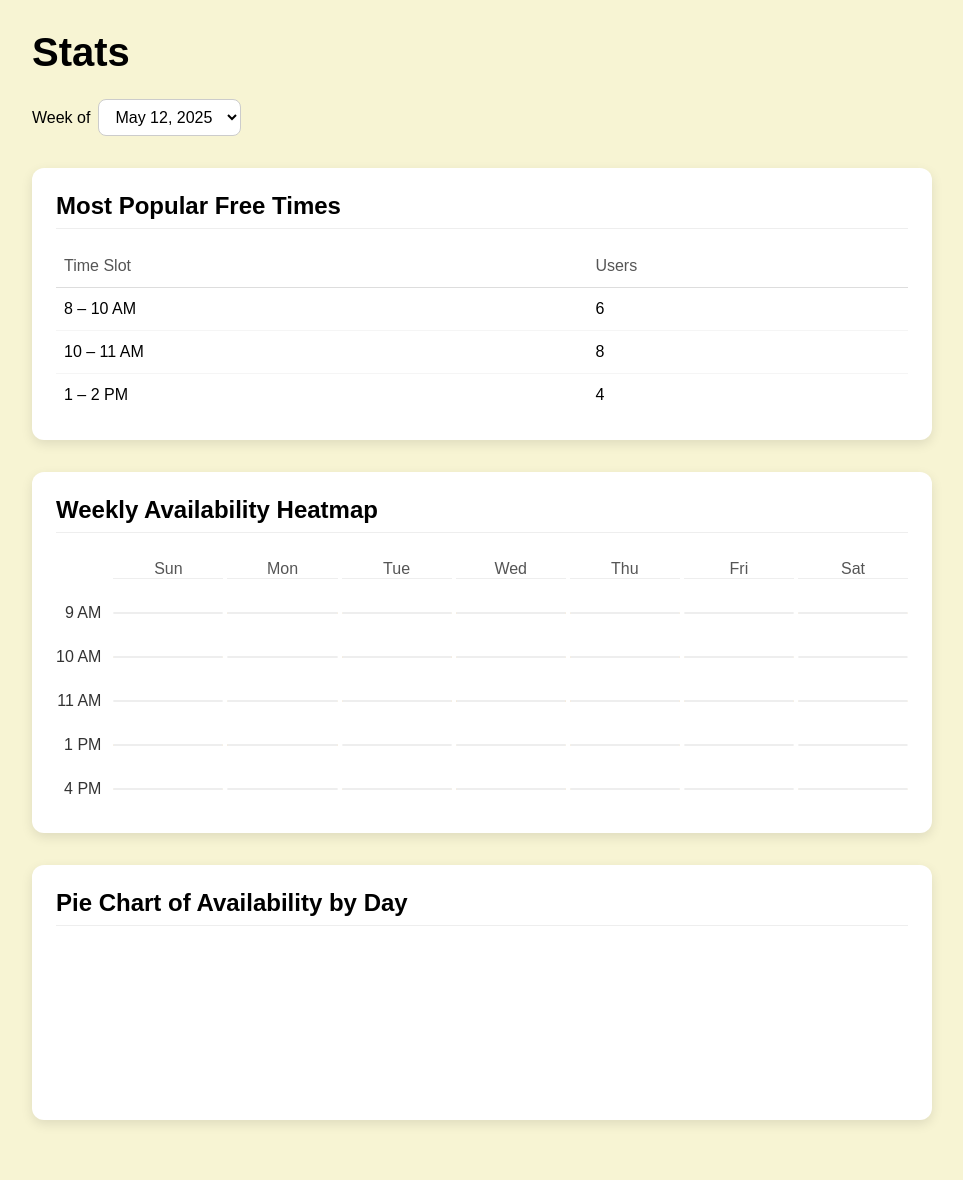
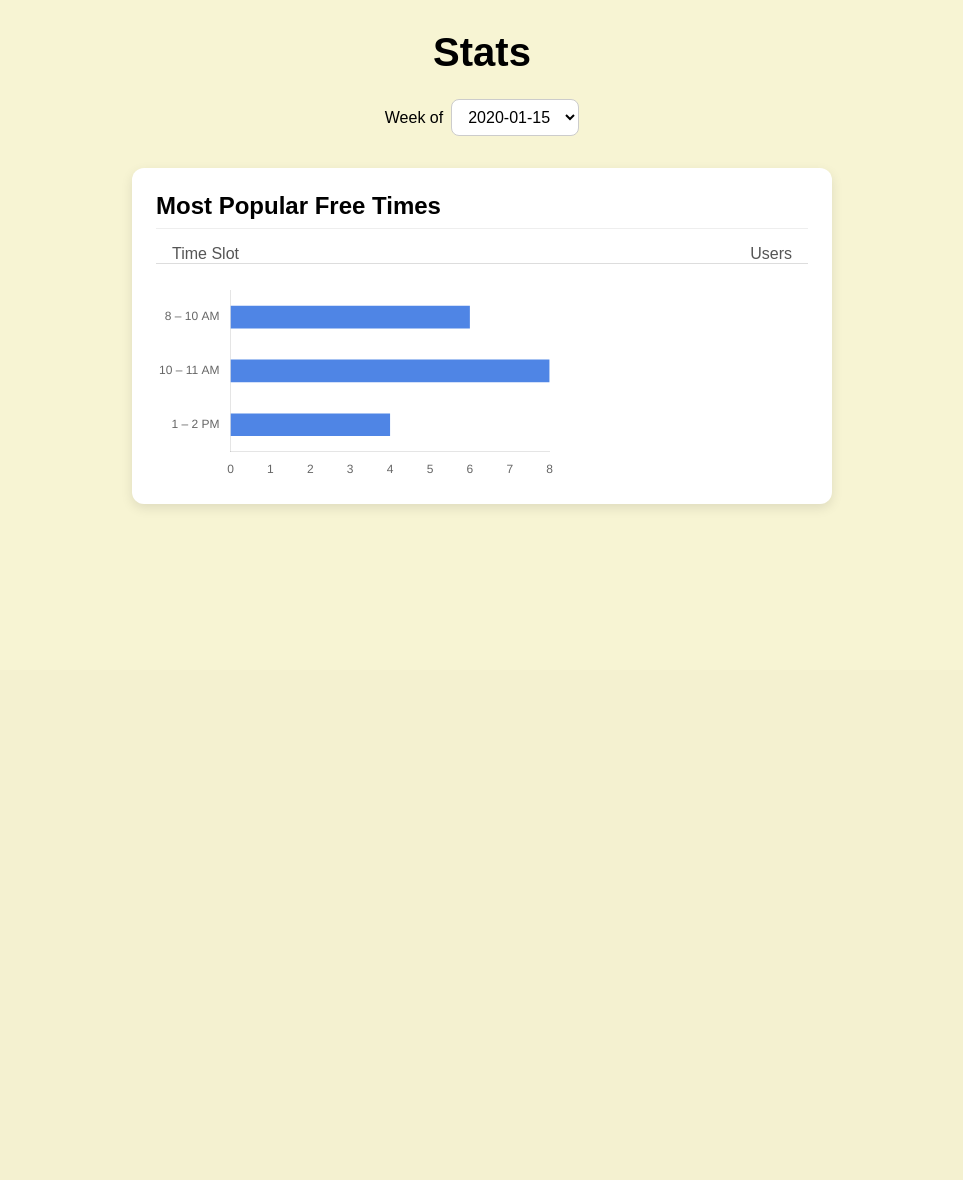
Before and after one commit to JillStingray1/CITS3403-Group-Project, a Flask app: template templates/analysis.html in a window 1280 px wide. Shown: the part 130-1310 px from the top of the page, without its empty margins (158-1121 px from the left). After the commit the page ends 636 px from the top, so only its background shows below. Run offline with Flask 3, Linux system fonts and the light colour scheme; the template is opened without the code that fills it: most values are stand-ins (such as "Sample title", 1, 10 or a date in 2020); a map, chart or similar area stays blank.

Commit message:
Simplify stats page: keep only Most Popular Free Times card; remove heatmap & pie chart

```diff
--- a/static/javascript/analysis.js
+++ b/static/javascript/analysis.js
@@ -1,195 +1,55 @@
-// static/javascript/analysis.js
+document.addEventListener('DOMContentLoaded', () => {
+  const ctx = document.getElementById('popular-times-chart').getContext('2d');
 
-/**
- * Populate the “Week of” dropdown with this week + next 3 weeks.
- * Weeks start on Monday.
- */
-function populate_week_options() {
-  const selector = document.getElementById('week-select');
-  if (!selector) return;
+  // static example data
+  const labels = ['8 – 10 AM', '10 – 11 AM', '1 – 2 PM'];
+  const dataPoints = [6, 8, 4];
 
-  const today = new Date();
-  const dayOfWeek = today.getDay();           // 0=Sun…6=Sat
-  const offsetToMonday = dayOfWeek === 0 ? -6 : 1 - dayOfWeek;
-  const monday = new Date(today);
-  monday.setDate(today.getDate() + offsetToMonday);
-
-  // Clear any placeholder options
-  selector.innerHTML = '';
-
-  for (let i = 0; i < 4; i++) {
-    const wk = new Date(monday);
-    wk.setDate(monday.getDate() + 7 * i);
-    const display = wk.toLocaleDateString('default', {
-      month: 'long',
-      day:   'numeric',
-      year:  'numeric'
-    });
-    const value = wk.toISOString().slice(0, 10);
-    const opt = document.createElement('option');
-    opt.value = value;
-    opt.textContent = display;
-    selector.appendChild(opt);
-  }
-}
-
-/**
- * Render the “Most Popular Free Times” stats table.
- * Uses demo data.
- */
-function render_stats_table() {
-  const tbody = document.getElementById('stats-table-body');
-  if (!tbody) return;
-  tbody.innerHTML = '';
-
-  // — DEMO DATA —
-  const demoStats = [
-    { slot: '8 – 10 AM',  users:  6 },
-    { slot: '10 – 11 AM', users:  8 },
-    { slot: '1 – 2 PM',   users:  4 }
-  ];
-
-  demoStats.forEach(item => {
-    const tr = document.createElement('tr');
-    tr.innerHTML = `<td>${item.slot}</td><td>${item.users}</td>`;
-    tbody.appendChild(tr);
-  });
-}
-
-/**
- * Render the heat-map grid; draws a blank corner, weekday headers,
- * time-labels down the left, and lightly coloured demo cells.
- */
-function render_heatmap() {
-  const grid = document.getElementById('heatmap-grid');
-  if (!grid) return;
-  grid.innerHTML = '';
-
-  // — DEMO CONFIG —
-  const days  = ['Sun','Mon','Tue','Wed','Thu','Fri','Sat'];
-  const slots = ['9 AM','10 AM','11 AM','1 PM','4 PM'];
-  const demoHeat = [
-    [0, 2, 1, 3, 2, 0, 1],
-    [1, 0, 4, 2, 3, 1, 0],
-    [0, 1, 3, 5, 4, 2, 1],
-    [2, 3, 0, 1, 2, 0, 0],
-    [1, 0, 2, 3, 1, 0, 1]
-  ];
-
-  // 1) blank top-left
-  grid.appendChild(document.createElement('div'));
-
-  // 2) weekday headers
-  days.forEach(d => {
-    const h = document.createElement('div');
-    h.className = 'heatmap-header';
-    h.textContent = d;
-    grid.appendChild(h);
-  });
-
-  // 3) find max (for colour scaling)
-  const maxVal = demoHeat.flat().reduce((m, v) => Math.max(m, v), 1);
-
-  // 4) for each time slot: label + cells
-  slots.forEach((slot, i) => {
-    // time label
-    const lbl = document.createElement('div');
-    lbl.className = 'heatmap-row-label';
-    lbl.textContent = slot;
-    grid.appendChild(lbl);
-
-    // cells
-    days.forEach((_, j) => {
-      const cell = document.createElement('div');
-      cell.className = 'heatmap-cell';
-      const val = demoHeat[i][j] || 0;
-      if (val > 0) {
-        const t = val / maxVal;
-        // interpolate between pale yellow (#FFECB3) and deep orange (#FF9800)
-        const [r0,g0,b0] = [255,236,179];
-        const [r1,g1,b1] = [255,152,0];
-        const r = Math.round(r0 + (r1-r0)*t);
-        const g = Math.round(g0 + (g1-g0)*t);
-        const b = Math.round(b0 + (b1-b0)*t);
-        cell.style.background = `rgb(${r},${g},${b})`;
-      }
-      grid.appendChild(cell);
-    });
-  });
-}
-
-/**
- * Render a demo pie-chart of “Availability by Day” using Chart.js,
- * and build a matching legend to its left.
- */
-function render_pie_chart() {
-  const legendHolder = document.getElementById('pie-legend');
-  const canvasHolder = document.getElementById('pie-chart-large');
-  legendHolder.innerHTML = '';
-  canvasHolder.innerHTML = '<canvas id="pieCanvas"></canvas>';
-
-  const ctx = document.getElementById('pieCanvas').getContext('2d');
-  ctx.canvas.width  = 300;
-  ctx.canvas.height = 300;
-
-  // — DEMO DATA —
-  const demoPie = [
-    { day: 'Monday', pct: 20, color: '#4f6cff' },
-    { day: 'Tuesday', pct: 15, color: '#42b983' },
-    { day: 'Wednesday', pct: 25, color: '#ffcc00' },
-    { day: 'Thursday', pct: 10, color: '#ff5733' },
-    { day: 'Friday', pct: 20, color: '#33c3ff' },
-    { day: 'Saturday/Sunday', pct: 10, color: '#FFB74D' }
-  ];
-
-  // build legend
-  const ul = document.createElement('ul');
-  demoPie.forEach(item => {
-    const li = document.createElement('li');
-    const sw = document.createElement('span');
-    sw.className = 'swatch';
-    sw.style.background = item.color;
-    li.appendChild(sw);
-    li.append(`${item.day}: ${item.pct}%`);
-    ul.appendChild(li);
-  });
-  legendHolder.appendChild(ul);
-
-  // draw the pie
-  new Chart(ctx, {
-    type: 'pie',
+  // create horizontal bar chart
+  window.popularTimesChart = new Chart(ctx, {
+    type: 'bar',
     data: {
-      labels: demoPie.map(d=>d.day),
+      labels,
       datasets: [{
-        data:  demoPie.map(d=>d.pct),
-        backgroundColor: demoPie.map(d=>d.color),
-        borderWidth: 0
+        label: 'Users',
+        data: dataPoints,
+        backgroundColor: 'rgba(79, 133, 229, 1)',
+        barPercentage: 0.6,
+        categoryPercentage: 0.7
       }]
     },
     options: {
-      responsive:      true,
-      maintainAspectRatio: false,
+      indexAxis: 'y',
+      scales: {
+        x: {
+          beginAtZero: true,
+          grid: { display: false },
+          ticks: { stepSize: 1 }
+        },
+        y: {
+          grid: { display: false }
+        }
+      },
       plugins: {
         legend: { display: false },
-        tooltip: { enabled: false }
+        tooltip: { enabled: true }
       }
     }
   });
-}
+
+  // handle week‐selector changes (hook if you add dynamic data later)
+  document.getElementById('week-selector').addEventListener('change', (e) => {
+    const week = e.target.value;
+    // e.g. fetch new data based on `week` then:
+    // renderPopularTimesChart(newLabels, newData);
+  });
+});
 
 /**
- * On any week change (or initial load) we re-render everything.
+ * If you later fetch new labels/data, call this to re-render:
  */
-function on_week_change() {
-  render_stats_table();
-  render_heatmap();
-  render_pie_chart();
+function renderPopularTimesChart(newLabels, newData) {
+  popularTimesChart.data.labels = newLabels;
+  popularTimesChart.data.datasets[0].data = newData;
+  popularTimesChart.update();
 }
-
-// — Initialize on page load —
-document.addEventListener('DOMContentLoaded', () => {
-  populate_week_options();
-  const sel = document.getElementById('week-select');
-  if (sel) sel.addEventListener('change', on_week_change);
-  on_week_change();
-});
--- a/static/stylesheet/analysis.css
+++ b/static/stylesheet/analysis.css
@@ -1,25 +1,25 @@
-/* analysis.css */
-
+/* ── Page Wrapper & Title ──────────────────────────────────────────── */
 .analysis-wrapper {
   margin: 160px auto 60px;
   width: 90%;
-  max-width: 900px;
+  max-width: 800px;
+  text-align: center;
 }
-
 .page-title {
   font-size: 2.5rem;
   margin-bottom: 24px;
-  text-align: left;
 }
 
+/* ── Week Selector ─────────────────────────────────────────────────── */
 .stats-controls {
-  display: flex;
+  display: inline-flex;
   align-items: center;
   gap: 8px;
   margin-bottom: 32px;
 }
 .stats-controls label {
   font-weight: 500;
+  white-space: nowrap;
 }
 .week-dropdown {
   padding: 8px 12px;
@@ -30,121 +30,39 @@
   cursor: pointer;
 }
 
-/* cards */
+/* ── Card ───────────────────────────────────────────────────────────── */
 .card {
   background: #fff;
   border-radius: 12px;
   box-shadow: 0 4px 12px rgba(0,0,0,0.1);
   padding: 24px;
-  margin-bottom: 32px;
+  margin: 0 auto 60px;
+  max-width: 700px;
 }
 .card h2 {
   font-size: 1.5rem;
   margin-bottom: 16px;
   border-bottom: 1px solid #eee;
   padding-bottom: 8px;
+  text-align: left;
 }
 
-/* stats table */
-.stats-table {
-  width: 100%;
-  border-collapse: collapse;
-}
-.stats-table th, .stats-table td {
-  padding: 12px 8px;
-}
-.stats-table th {
-  text-align: left;
+/* ── Table‐style Headers Above Chart ──────────────────────────────── */
+.stats-headers {
+  display: flex;
+  justify-content: space-between;
+  padding: 0 16px;
+  margin-bottom: 8px;
   color: #555;
   font-weight: 500;
   border-bottom: 1px solid #ddd;
 }
-.stats-table tr + tr td {
-  border-top: 1px solid #f5f5f5;
+.stats-headers .col-slot { text-align: left; }
+.stats-headers .col-users { text-align: right; }
+
+/* ── Bar Chart Container ───────────────────────────────────────────── */
+.chart-wrapper {
+  position: relative;
+  height: 200px; /* chart height */
+  margin-top: 16px;
 }
-
-/* heatmap */
-.heatmap-container {
-  width: 100%;
-  overflow-x: auto;
-}
-
-.heatmap-grid {
-  width: 100%;
-  display: grid;
-  grid-template-columns: auto repeat(7, 1fr);
-  grid-auto-rows: 40px;
-  gap: 4px;
-  align-items: center;
-}
-
-.heatmap-header {
-  text-align: center;
-  font-weight: 500;
-  color: #555;
-  border-bottom: 1px solid #eee;
-}
-
-.heatmap-row-label {
-  text-align: right;
-  padding-right: 8px;
-  font-weight: 500;
-  color: #333;
-}
-
-.heatmap-cell {
-  background: #f9f9f9;
-  border: 1px solid #eee;
-  border-radius: 4px;
-}
-
-/* pie chart + legend */
-.pie-container {
-  display: flex;
-  align-items: center;
-  gap: 1.5rem;
-}
-
-.pie-legend {
-  flex: 0 0 35%;
-  max-width: 200px;
-}
-.pie-legend ul {
-  list-style: none;
-  padding: 0;
-  margin: 0;
-}
-.pie-legend li {
-  display: flex;
-  align-items: center;
-  margin-bottom: 6px;
-}
-.pie-legend li:last-child {
-  margin-bottom: 0;
-}
-.pie-legend .swatch {
-  width: 14px;
-  height: 14px;
-  margin-right: 8px;
-  border-radius: 2px;
-}
-
-/* Chart.js canvas */
-.pie-chart {
-  flex: 1;
-  max-width: 300px;
-  width: 100%;
-  position: relative;
-}
-#pieCanvas {
-  width: 100% !important;
-  height: auto  !important;
-}
-
-/* responsive */
-@media (max-width: 600px) {
-  .heatmap-grid {
-    grid-template-columns: auto repeat(7, 32px);
-    grid-auto-rows: 32px;
-  }
-}
--- a/templates/analysis.html
+++ b/templates/analysis.html
@@ -6,73 +6,78 @@
   <meta name="viewport" content="width=device-width, initial-scale=1.0"/>
   <title>Stats</title>
 
-  {# shared resets & utilities #}
-  <link rel="stylesheet"
-        href="{{ url_for('static', filename='stylesheet/common.css') }}" />
-  {# analysis-page styles #}
-  <link rel="stylesheet"
-        href="{{ url_for('static', filename='stylesheet/analysis.css') }}" />
+  <!-- Shared task-bar / navbar styles -->
+  <link
+    rel="stylesheet"
+    href="{{ url_for('static', filename='stylesheet/common.css') }}"
+  />
+  <!-- Page-specific styles -->
+  <link
+    rel="stylesheet"
+    href="{{ url_for('static', filename='stylesheet/analysis.css') }}"
+  />
 
-  {# Chart.js for pie chart #}
-  <script src="https://cdn.jsdelivr.net/npm/chart.js"></script>
+  <!-- Chart.js for the bar chart -->
+  <script src="https://cdn.jsdelivr.net/npm/chart.js" defer></script>
+  <!-- Page logic -->
+  <script
+    src="{{ url_for('static', filename='javascript/analysis.js') }}"
+    defer
+  ></script>
 </head>
 <body>
+  <!-- ─── Navbar / Task Bar ─────────────────────────────────────────── -->
   <header class="navbar">
     <div class="nav-container">
-      <a href="{{ url_for('index') }}">
-        <img src="{{ url_for('static', filename='media/app-logo.png') }}"
-             alt="App Logo" class="logo-nav" />
+      <!-- Logo on the left -->
+      <a href="{{ url_for('index') }}" class="logo-link">
+        <img
+          src="{{ url_for('static', filename='media/app-logo.png') }}"
+          alt="App Logo"
+          class="logo-nav"
+        />
       </a>
+
+      <!-- Back button on the right -->
       <div class="nav-buttons">
-        <a href="{{ url_for('main_menu') }}" class="btn btn-primary">
+        <a
+          href="{{ url_for('main_menu') }}"
+          class="btn btn-primary"
+          role="button"
+        >
           ← Back to Main Menu
         </a>
       </div>
     </div>
   </header>
 
+  <!-- ─── Page Content ──────────────────────────────────────────────── -->
   <main class="analysis-wrapper">
     <h1 class="page-title">Stats</h1>
 
     <div class="stats-controls">
-      <label for="week-select">Week of</label>
-      <select id="week-select" class="week-dropdown">
-        {%- for week in weeks %}
-          <option value="{{ week.iso }}">{{ week.display }}</option>
-        {%- endfor %}
+      <label for="week-selector">Week of</label>
+      <select id="week-selector" class="week-dropdown">
+        {% for week in upcoming_weeks %}
+          <option value="{{ week.isoformat() }}">
+            {{ week.strftime('%d %B %Y') }}
+          </option>
+        {% endfor %}
       </select>
     </div>
 
-    <section class="card stats-card">
+    <section class="card popular-times-card">
       <h2>Most Popular Free Times</h2>
-      <table class="stats-table">
-        <thead>
-          <tr><th>Time Slot</th><th>Users</th></tr>
-        </thead>
-        <tbody id="stats-table-body">
-          {# JS will fill this :contentReference[oaicite:0]{index=0}:contentReference[oaicite:1]{index=1} #}
-        </tbody>
-      </table>
-    </section>
 
-    <section class="card heatmap-card">
-      <h2>Weekly Availability Heatmap</h2>
-      <div class="heatmap-container">
-        <div id="heatmap-grid" class="heatmap-grid"></div>
+      <div class="stats-headers">
+        <div class="col-slot">Time Slot</div>
+        <div class="col-users">Users</div>
       </div>
-    </section>
 
-    <section class="card pie-card">
-      <h2>Pie Chart of Availability by Day</h2>
-      <div class="pie-container">
-        <div class="pie-legend" id="pie-legend"></div>
-        <div class="pie-chart">
-          <canvas id="pieCanvas"></canvas>
-        </div>
+      <div class="chart-wrapper">
+        <canvas id="popular-times-chart"></canvas>
       </div>
     </section>
   </main>
-
-  <script src="{{ url_for('static', filename='javascript/analysis.js') }}"></script>
 </body>
 </html>
```
Also changed, not shown: static/analysis.html (+25 -36 lines).
